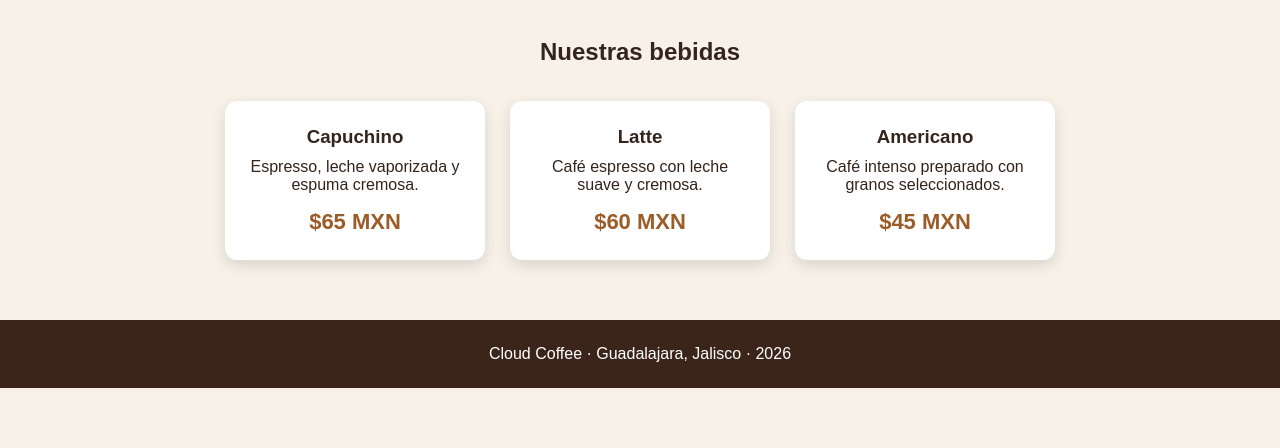
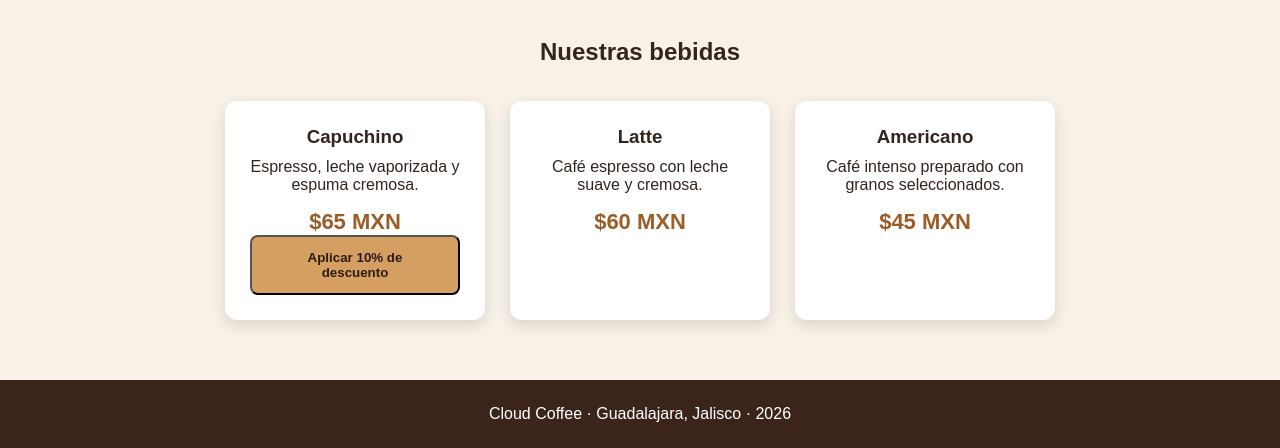
Before and after one commit to builtbyfranc/cloud-coffee-api, a website: page index.html in a window 1280 px wide. Shown: the part 510-958 px from the top of the page. Before the commit the page ends 898 px from the top, so only its background shows below. Drawn offline with Linux system fonts and the light colour scheme.

Commit message:
feat: agregar descuento de capuchino

```diff
--- a/index.html
+++ b/index.html
@@ -135,6 +135,12 @@
                     <h3>Capuchino</h3>
                     <p>Espresso, leche vaporizada y espuma cremosa.</p>
                     <p class="precio">$65 MXN</p>
+
+                    <button class="boton" onclick="calcularDescuento()">
+                        Aplicar 10% de descuento
+                    </button>
+
+                    <p id="resultadoDescuento"></p>
                 </article>
 
                 <article class="producto">
@@ -155,5 +161,15 @@
     <footer id="contacto">
         <p>Cloud Coffee · Guadalajara, Jalisco · 2026</p>
     </footer>
+    <script>
+        function calcularDescuento() {
+            const precio = 65;
+            const descuento = precio * 0.10;
+            const precioFinal = precio - descuento;
+
+            document.getElementById("resultadoDescuento").textContent =
+                `Precio con descuento: $${precioFinal.toFixed(2)} MXN`;
+        }
+    </script>
 </body>
 </html>
```
